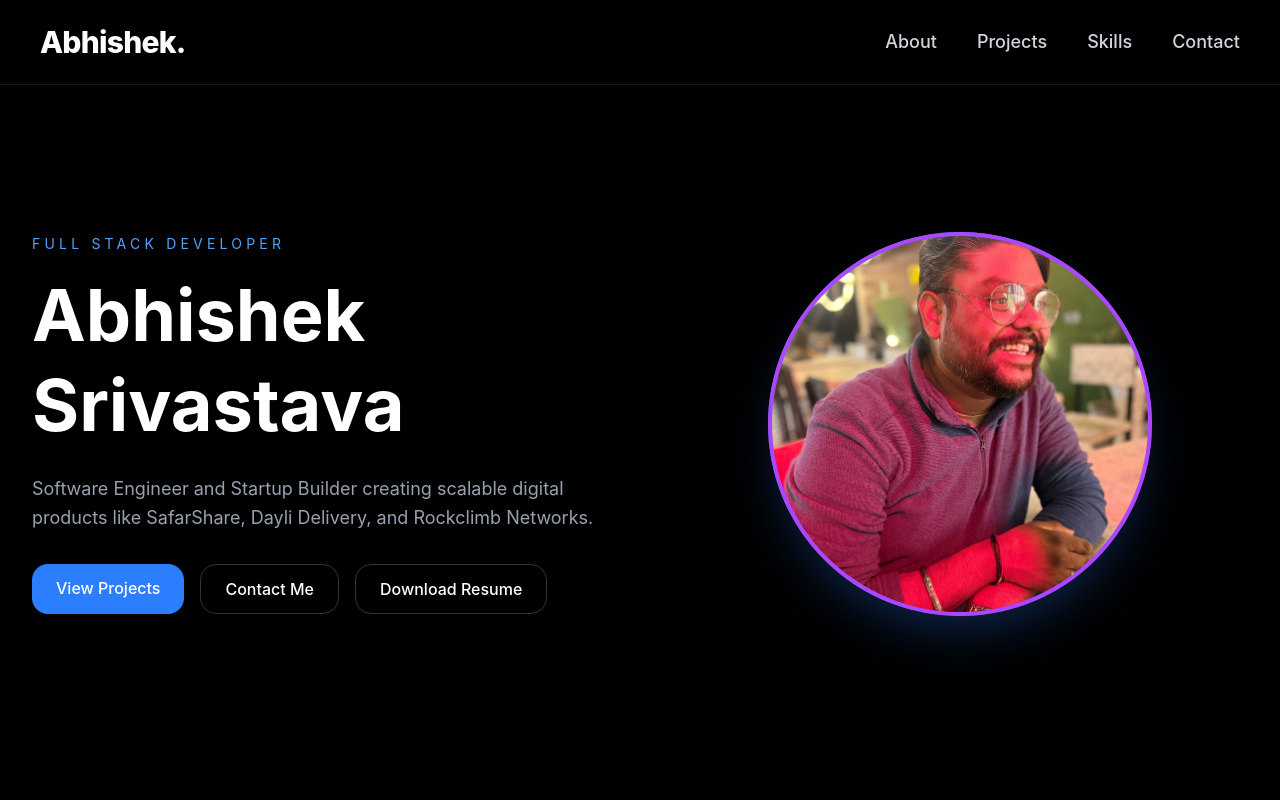
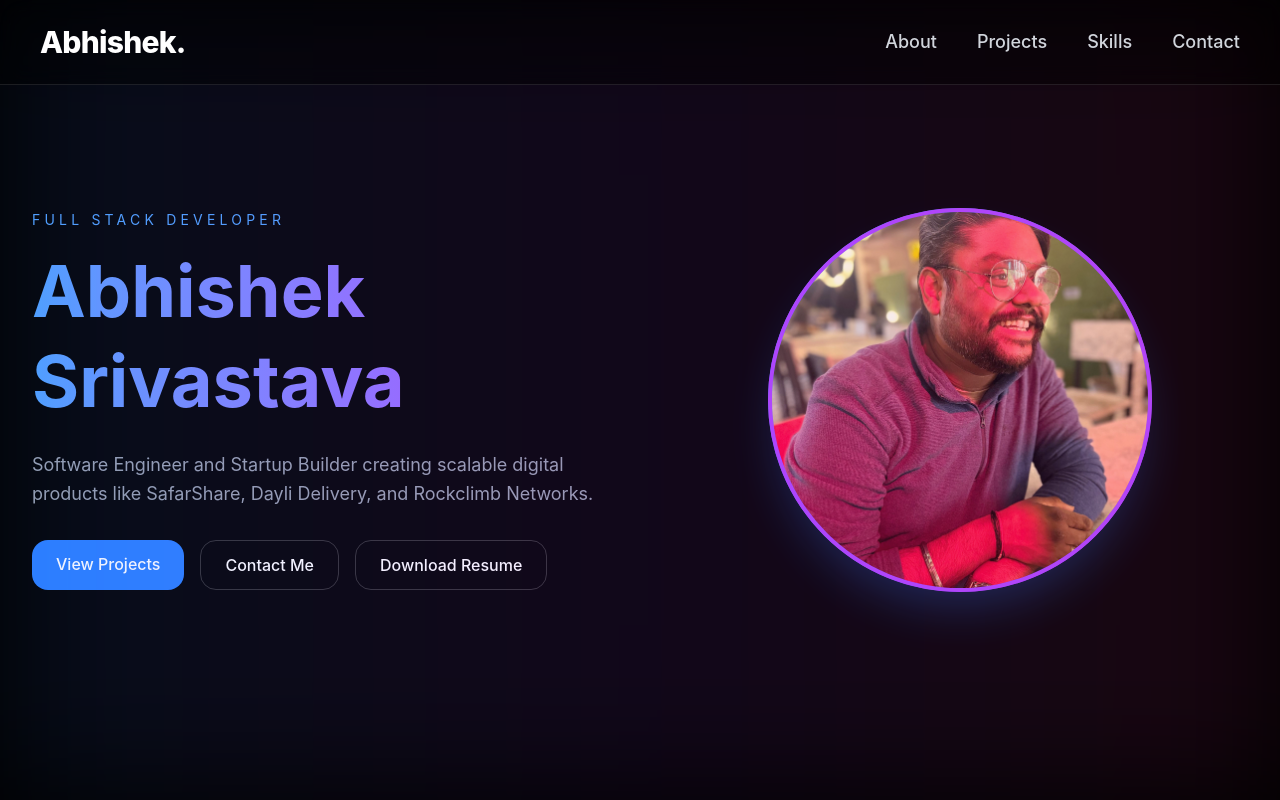
Before and after one commit to abhi-sri94/my-portfolio, a React app: page / in a window 1280 px wide. Shown: the top 800 px of the page. Built offline with nearby package versions, Linux system fonts and the light colour scheme; the HTML template or start-up script is replaced by a standard one.

Commit message:
UI improvements

```diff
--- a/src/App.jsx
+++ b/src/App.jsx
@@ -70,14 +70,15 @@ export default function App() {
       </nav>
 
       {/* Hero Section */}
-      <section className="min-h-screen flex items-center justify-center px-6 pt-32 pb-20">
+      <section className="relative overflow-hidden min-h-screen flex items-center px-6">
+        <div className="absolute inset-0 bg-gradient-to-r from-blue-500/10 via-purple-500/10 to-pink-500/10 blur-3xl"></div>
         <div className="max-w-7xl mx-auto grid md:grid-cols-2 gap-16 items-center">
           <div>
             <p className="text-blue-400 uppercase tracking-[0.3em] mb-4 text-sm">
               Full Stack Developer
             </p>
 
-            <h1 className="text-5xl md:text-7xl font-bold leading-tight mb-6">
+            <h1 className="text-5xl md:text-7xl font-bold leading-tight mb-6 bg-gradient-to-r from-blue-400 to-purple-500 bg-clip-text text-transparent">
               Abhishek <br /> Srivastava
             </h1>
 
@@ -129,7 +130,7 @@ export default function App() {
         <div className="max-w-6xl mx-auto">
           <h2 className="text-4xl font-bold mb-12">About Me</h2>
 
-          <div className="grid md:grid-cols-2 gap-10">
+          <div className="grid md:grid-cols-2 gap-10 relative z-10">
             <div className="bg-zinc-900 rounded-3xl p-8 border border-white/10">
               <h3 className="text-2xl font-semibold mb-4">Who I Am</h3>
 
```
